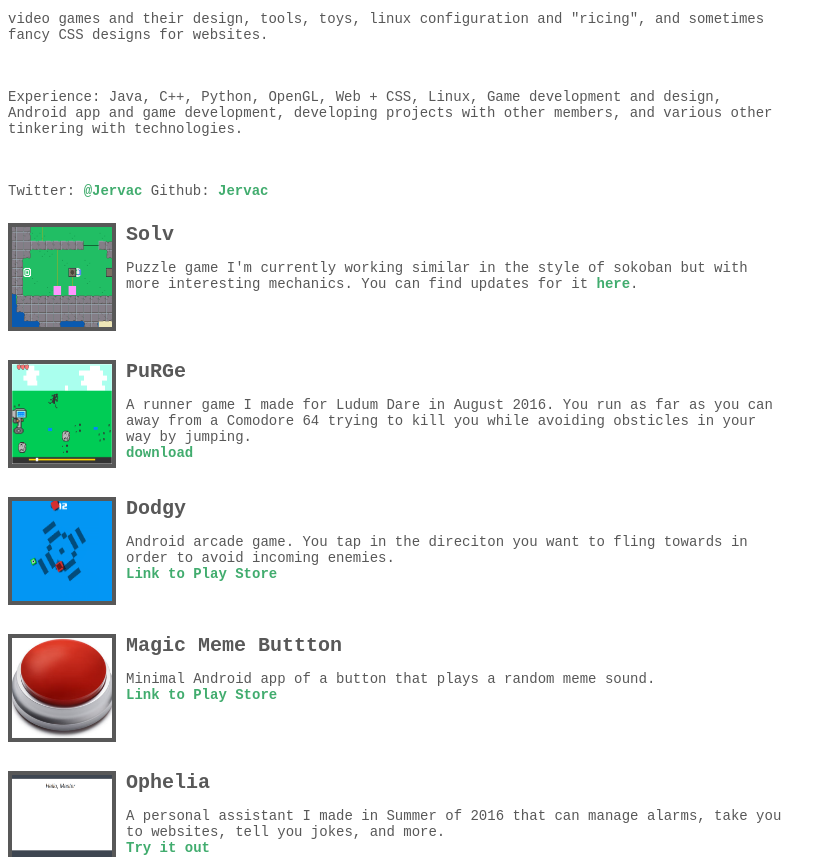
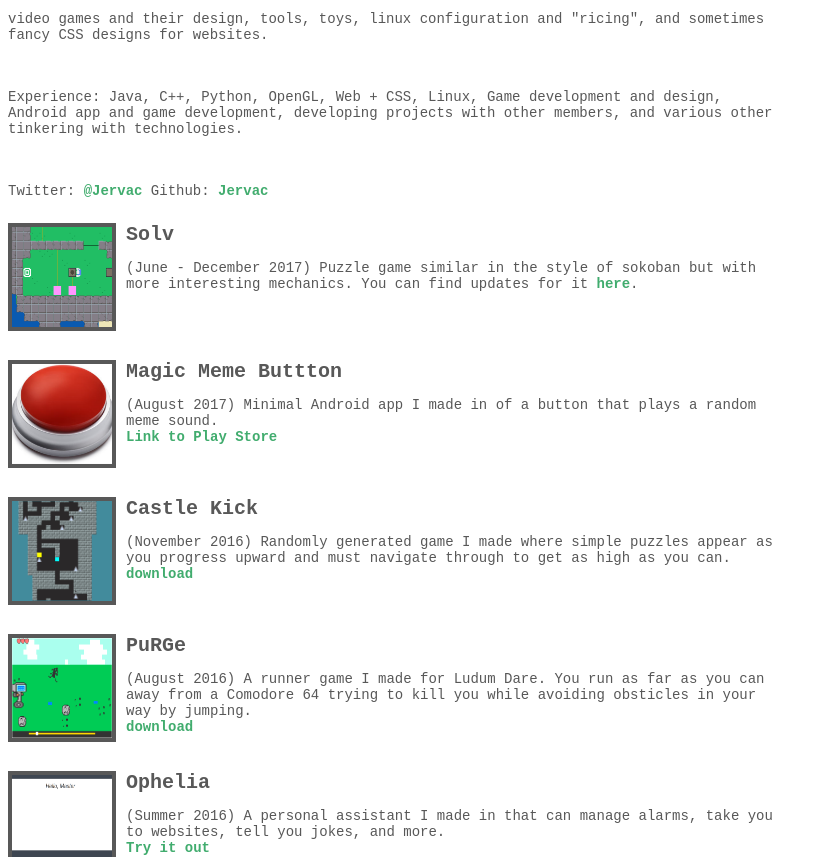
Before and after one commit to Jervac/Jervac.github.io, a plain HTML site: page index.html in a window 1280 px wide. Shown: the part 109-966 px from the top of the page, without its empty margins (0-836 px from the left). Drawn offline with Linux system fonts and the light colour scheme.

Commit message:
Added another project and ordered things.

```diff
--- a/index.html
+++ b/index.html
@@ -20,13 +20,31 @@
 		<div id="project">
 			<img src="solv.png"></img>
 			<h2>Solv</h2>
-			<p>Puzzle game I'm currently working similar in the style of sokoban but with more interesting mechanics. You can find updates for it <a href="https://forums.tigsource.com/index.php?topic=62124.msg1365297#msg1365297">here</a>.</p>
+			<p>(June - December 2017) Puzzle game similar in the style of sokoban but with more interesting mechanics. You can find updates for it <a href="https://forums.tigsource.com/index.php?topic=62124.msg1365297#msg1365297">here</a>.</p>
+		</div>
+
+		<div id="project">
+			<img src="meme_button.png"></img>
+			<h2>Magic Meme Buttton</h2>
+			<p>(August 2017) Minimal Android app I made in of a button that plays a random meme sound. <br><a href="https://play.google.com/store/apps/details?id=magicmeme.magicmemebutton">Link to Play Store</a></p>
+		</div>
+
+		<div id="project">
+			<img src="castle_kick.png"></img>
+			<h2>Castle Kick</h2>
+			<p>(November 2016) Randomly generated game I made where simple puzzles appear as you progress upward and must navigate through to get as high as you can. <br><a href="castle_kick.jar">download</a></p>
 		</div>
 
 		<div id="project">
 			<img src="purge.png"></img>
 			<h2>PuRGe</h2>
-			<p>A runner game I made for Ludum Dare in August 2016. You run as far as you can away from a Comodore 64 trying to kill you while avoiding obsticles in your way by jumping.<br><a href="PuRGe.jar">download</a></p>
+			<p>(August 2016) A runner game I made for Ludum Dare. You run as far as you can away from a Comodore 64 trying to kill you while avoiding obsticles in your way by jumping.<br><a href="PuRGe.jar">download</a></p>
+		</div>
+
+		<div id="project">
+			<img src="ophelia.png"></img>
+			<h2>Ophelia</h2>
+			<p>(Summer 2016) A personal assistant I made in that can manage alarms, take you to websites, tell you jokes, and more.<br><a href="https://humosapien.bitbucket.io">Try it out</a></p>
 		</div>
 
 		<div id="project">
@@ -34,16 +52,4 @@
 			<h2>Dodgy</h2>
 			<p>Android arcade game. You tap in the direciton you want to fling towards in order to avoid incoming enemies.<br> <a href="https://play.google.com/store/apps/details?id=com.dodgey.core">Link to Play Store</a></p>
 		</div>
-
-		<div id="project">
-			<img src="meme_button.png"></img>
-			<h2>Magic Meme Buttton</h2>
-			<p>Minimal Android app of a button that plays a random meme sound. <br><a href="https://play.google.com/store/apps/details?id=magicmeme.magicmemebutton">Link to Play Store</a></p>
-		</div>
-
-		<div id="project">
-			<img src="ophelia.png"></img>
-			<h2>Ophelia</h2>
-			<p>A personal assistant I made in Summer of 2016 that can manage alarms, take you to websites, tell you jokes, and more.<br><a href="https://humosapien.bitbucket.io">Try it out</a></p>
-		</div>
 </html>
```
Also changed, not shown: castle_kick.png (added), 1 other file.
